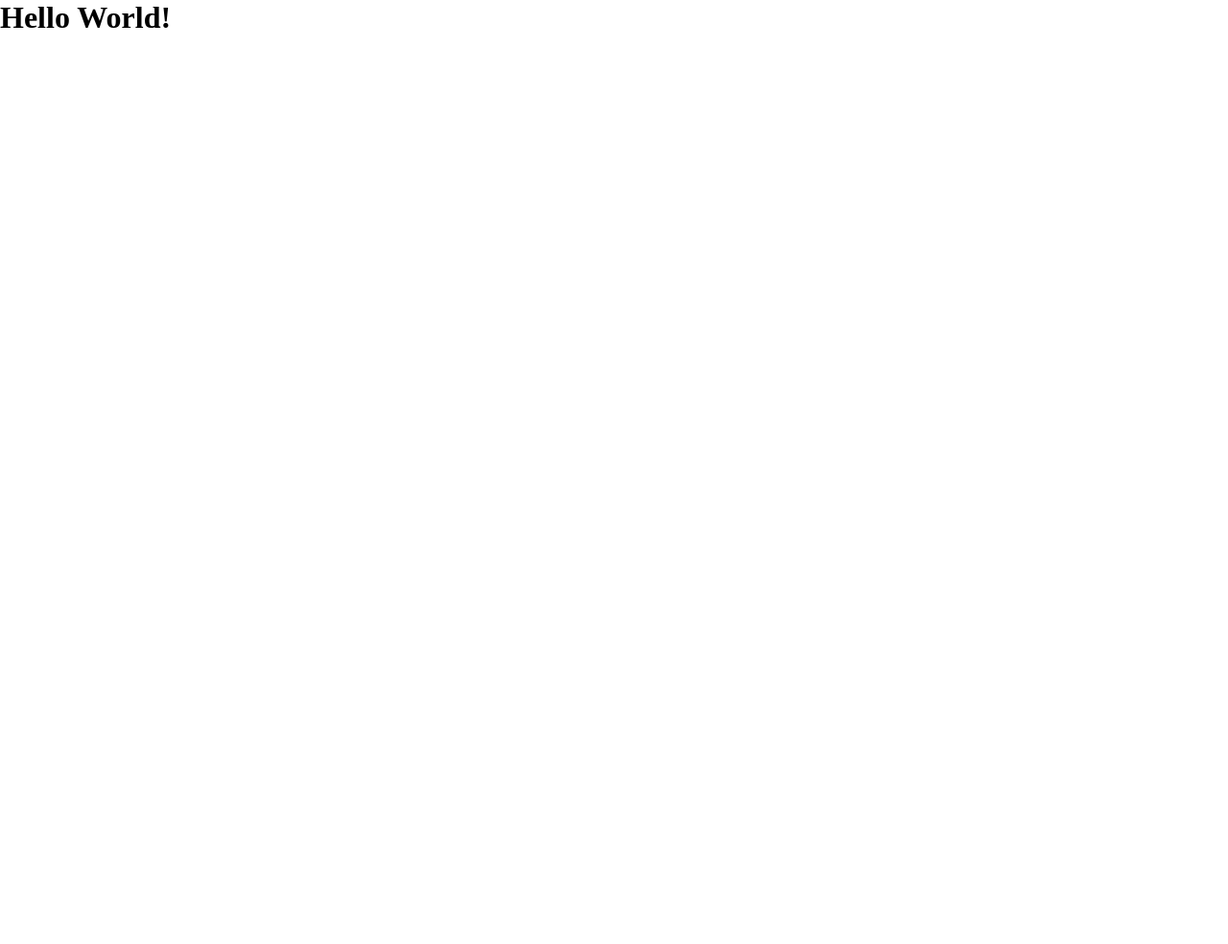
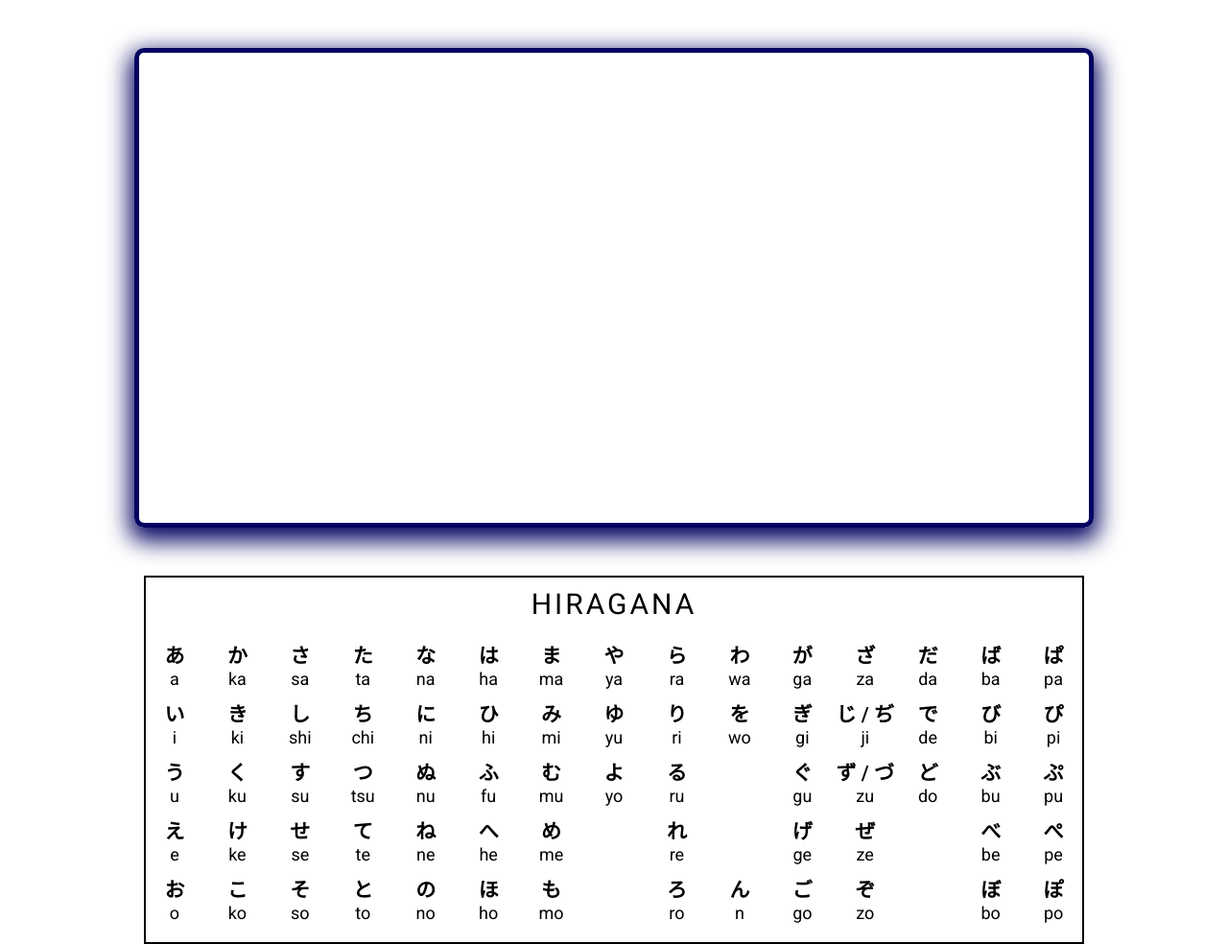
Before and after one commit to KamilJakobczak/learning-japanese, a website built with webpack: page index.html in a window 1280 px wide. Shown: the whole page at 96% size. Before the commit the page ends 800 px from the top, so only its background shows below. Built offline with nearby package versions, Linux system fonts and the light colour scheme.

Commit message:
create characters table class

```diff
--- a/app.ts
+++ b/app.ts
@@ -1,12 +1,14 @@
-import { set1 } from './src/data/db';
 import './src/scss/main.scss';
+import GameWindow from './src/script/GameWindow';
+import Table from './src/script/Table';
+import { sets } from './src/data/db';
 
-const wrapper = document.querySelector(
-	'.wrapper'
-) as HTMLElement;
+const gameWindow = new GameWindow();
+gameWindow.render();
 
-const testH1 = document.createElement('h1');
-testH1.textContent = 'Hello World!';
-wrapper.appendChild(testH1);
+const wrapper = document.querySelector('.wrapper');
+const hiraganaTable = new Table(wrapper as HTMLElement, 'hiragana', sets);
+hiraganaTable.render();
 
-console.log(set1);
+// const katakanaTable = new Table(wrapper as HTMLElement, 'katakana', sets);
+// katakanaTable.render();
--- a/index.html
+++ b/index.html
@@ -5,8 +5,16 @@
 		<meta
 			name="viewport"
 			content="width=device-width, initial-scale=1.0" />
+		<link
+			rel="preconnect"
+			href="https://fonts.googleapis.com" />
+		<link
+			rel="preconnect"
+			href="https://fonts.gstatic.com"
+			crossorigin />
+		<link
+			href="https://fonts.googleapis.com/css2?family=Roboto:ital,wght@0,100..900;1,100..900&display=swap"
+			rel="stylesheet" />
 	</head>
-	<body>
-		<div class="wrapper"></div>
-	</body>
+	<body></body>
 </html>
--- a/src/data/db.ts
+++ b/src/data/db.ts
@@ -1,4 +1,14 @@
-export const characters = {
+interface Character {
+	hiragana: string;
+	katakana: string;
+	romaji: string;
+}
+
+export interface Sets {
+	[key: string]: Character[];
+}
+
+export const characters: { [key: string]: Character } = {
 	'1': { hiragana: 'あ', katakana: 'ア', romaji: 'a' },
 	'2': { hiragana: 'い', katakana: 'イ', romaji: 'i' },
 	'3': { hiragana: 'う', katakana: 'ウ', romaji: 'u' },
@@ -70,18 +80,22 @@ export const characters = {
 	'69': { hiragana: 'ぽ', katakana: 'ポ', romaji: 'po' },
 };
 
-export const set1 = [characters[1], characters[2], characters[3], characters[4], characters[5]];
-export const set2 = [characters[6], characters[7], characters[8], characters[9], characters[10]];
-export const set3 = [characters[11], characters[12], characters[13], characters[14], characters[15]];
-export const set4 = [characters[16], characters[17], characters[18], characters[19], characters[20]];
-export const set5 = [characters[21], characters[22], characters[23], characters[24], characters[25]];
-export const set6 = [characters[26], characters[27], characters[28], characters[29], characters[30]];
-export const set7 = [characters[31], characters[32], characters[33], characters[34], characters[35]];
-export const set8 = [characters[36], characters[37], characters[38]];
-export const set9 = [characters[39], characters[40], characters[41], characters[42], characters[43]];
-export const set10 = [characters[44], characters[45], characters[46]];
-export const set11 = [characters[47], characters[48], characters[49], characters[50], characters[51]];
-export const set12 = [characters[52], characters[53], characters[54], characters[55], characters[56]];
-export const set13 = [characters[57], characters[58], characters[59]];
-export const set14 = [characters[60], characters[61], characters[62], characters[63], characters[64]];
-export const set15 = [characters[65], characters[66], characters[67], characters[68], characters[69]];
+const blankSpace = { hiragana: '', katakana: '', romaji: '' };
+
+export const sets: Sets = {
+	'1': [characters[1], characters[2], characters[3], characters[4], characters[5]], // a, i, u, e, o
+	'2': [characters[6], characters[7], characters[8], characters[9], characters[10]], // ka, ki, ku, ke, ko	}
+	'3': [characters[11], characters[12], characters[13], characters[14], characters[15]], // sa, shi, su, se, so
+	'4': [characters[16], characters[17], characters[18], characters[19], characters[20]], // ta, chi, tsu, te, to
+	'5': [characters[21], characters[22], characters[23], characters[24], characters[25]], // na, ni, nu, ne, no
+	'6': [characters[26], characters[27], characters[28], characters[29], characters[30]], // ha, hi, fu, he, ho
+	'7': [characters[31], characters[32], characters[33], characters[34], characters[35]], // ma, mi, mu, me, mo
+	'8': [characters[36], characters[37], characters[38], blankSpace, blankSpace], // ya, yu, yo
+	'9': [characters[39], characters[40], characters[41], characters[42], characters[43]], // ra, ri, ru, re, ro
+	'10': [characters[44], characters[45], blankSpace, blankSpace, characters[46]], // wa, wo, , , n
+	'11': [characters[47], characters[48], characters[49], characters[50], characters[51]], // ga, gi, gu, ge, go
+	'12': [characters[52], characters[53], characters[54], characters[55], characters[56]], // za, ji, zu, ze, zo
+	'13': [characters[57], characters[58], characters[59]], // da, de, do
+	'14': [characters[60], characters[61], characters[62], characters[63], characters[64]], // ba, bi, bu, be, bo
+	'15': [characters[65], characters[66], characters[67], characters[68], characters[69]], // pa, pi, pu, pe, po
+};
--- /dev/null
+++ b/src/script/GameWindow.ts
@@ -0,0 +1,14 @@
+class GameWindow {
+	constructor() {}
+
+	render() {
+		const wrapper = document.createElement('div');
+		wrapper.classList.add('wrapper');
+		document.body.appendChild(wrapper);
+		const hiraganaGame = document.createElement('div');
+		hiraganaGame.id = 'hiraganaGame';
+		wrapper.appendChild(hiraganaGame);
+	}
+}
+
+export default GameWindow;
--- /dev/null
+++ b/src/script/Table.ts
@@ -0,0 +1,46 @@
+import { Sets } from '../data/db';
+
+class Table {
+	$wrapper;
+	$header;
+	$data;
+	constructor(wrapper: HTMLElement, header: string, data: Sets) {
+		this.$wrapper = wrapper;
+		this.$header = header;
+		this.$data = data;
+	}
+	render() {
+		const rows = Object.keys(this.$data[Object.keys(this.$data)[0]]).length;
+		const columns = Object.keys(this.$data).length;
+		const table = document.createElement('div');
+		table.classList.add('table');
+		this.$wrapper.appendChild(table);
+		const tableHeader = document.createElement('div');
+		tableHeader.classList.add('table-header');
+		tableHeader.innerHTML = `<h2>${this.$header}</h2>`;
+		table.appendChild(tableHeader);
+		const tableBody = document.createElement('div');
+		tableBody.classList.add('table-body');
+		tableBody.style.display = 'grid';
+		tableBody.style.gridTemplateColumns = `repeat(${columns}, 1fr)`;
+		tableBody.style.gridTemplateRows = `repeat(${rows}, 1fr)`;
+		table.appendChild(tableBody);
+
+		for (const key in this.$data) {
+			this.$data[key].forEach((character, index) => {
+				const cell = document.createElement('div');
+				const japanese = document.createElement('span');
+				const romaji = document.createElement('span');
+				cell.appendChild(japanese);
+				cell.appendChild(romaji);
+				cell.classList.add('table-cell');
+				cell.style.gridArea = `${index + 1} / ${parseInt(key)} / ${index + 2} / ${parseInt(key) + 1}`;
+				japanese.innerHTML = character[this.$header as keyof typeof character];
+				romaji.innerHTML = character.romaji;
+				tableBody.appendChild(cell);
+			});
+		}
+	}
+}
+
+export default Table;
--- /dev/null
+++ b/src/scss/_body.scss
@@ -0,0 +1,3 @@
+body {
+	font-family: 'Roboto', sans-serif;
+}
--- /dev/null
+++ b/src/scss/_game.scss
@@ -0,0 +1,17 @@
+.wrapper {
+	display: flex;
+	flex-direction: column;
+	justify-content: center;
+	align-items: center;
+	gap: 50px;
+	#hiraganaGame {
+		width: 1000px;
+		min-height: 500px;
+		margin: 50px auto 0;
+		border: 5px solid #040461;
+		border-radius: 10px;
+		box-shadow: 0px 9px 25px 5px #040461;
+	}
+	.table {
+	}
+}
--- a/src/scss/_reset.scss
+++ b/src/scss/_reset.scss
@@ -5,3 +5,6 @@
 	padding: 0;
 	box-sizing: border-box;
 }
+html {
+	font-size: 10px;
+}
--- /dev/null
+++ b/src/scss/_table.scss
@@ -0,0 +1,39 @@
+.table {
+	border: 2px solid black;
+	max-width: 1000px;
+	&-header {
+		margin-top: 10px;
+		margin-bottom: 20px;
+
+		h2 {
+			text-align: center;
+			text-transform: uppercase;
+			letter-spacing: 3px;
+			font-weight: 400;
+			font-size: 3rem;
+		}
+	}
+	&-body {
+		width: 100%;
+		margin-bottom: 20px;
+		column-gap: 5px;
+		row-gap: 10px;
+	}
+	&-cell {
+		min-width: 50px;
+		display: flex;
+		align-items: center;
+		justify-content: center;
+		flex-direction: column;
+		span {
+			display: inline-block;
+			&:nth-child(1) {
+				font-size: 2.1rem;
+				font-weight: 600;
+			}
+			&:nth-child(2) {
+				font-size: 1.8rem;
+			}
+		}
+	}
+}
--- a/src/scss/main.scss
+++ b/src/scss/main.scss
@@ -1,2 +1,5 @@
 @use './reset';
 @use './variables';
+@use './body';
+@use './game';
+@use './table';
```
Also changed, not shown: src/script/Hiragana.ts (added, +7 -0 lines).
